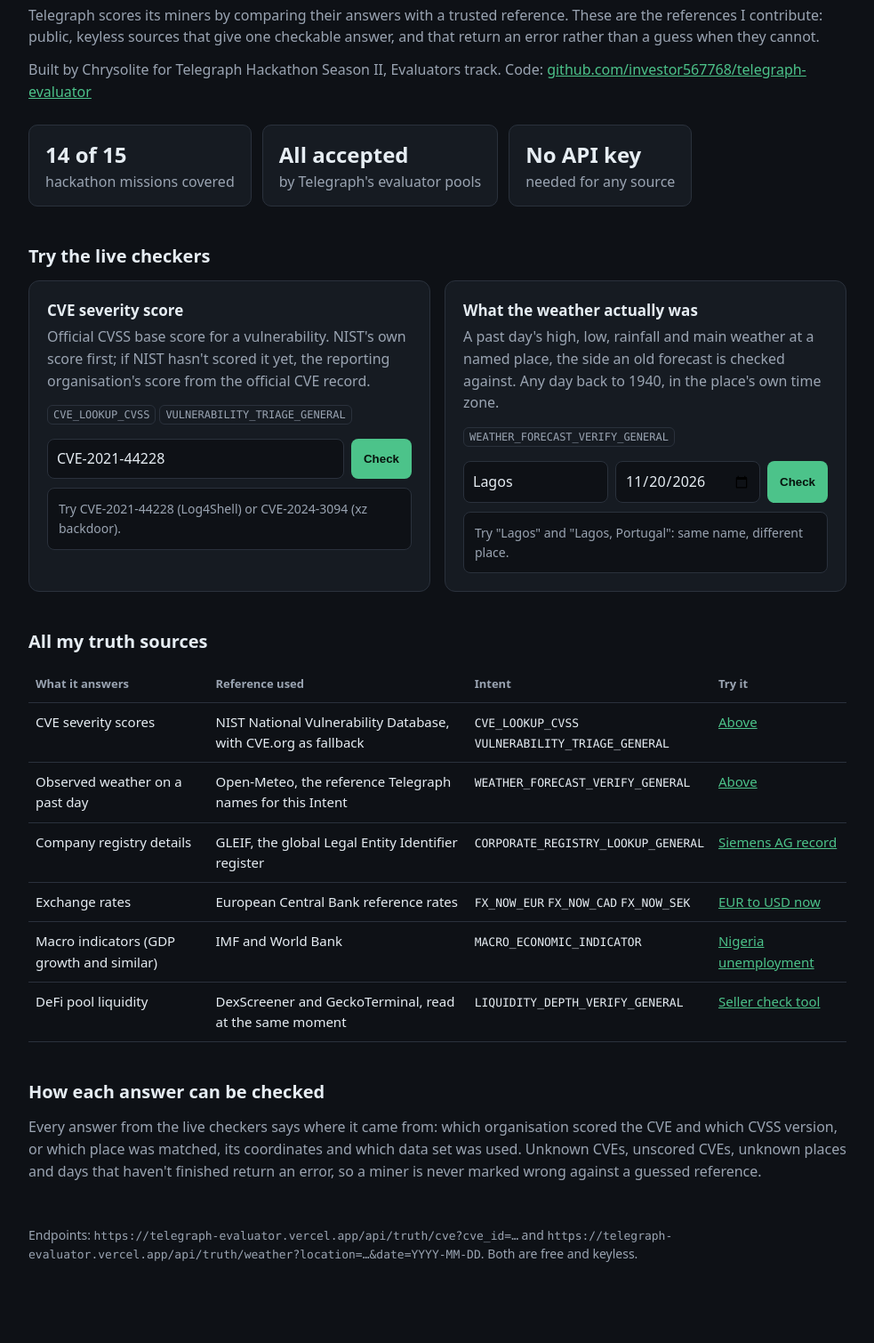
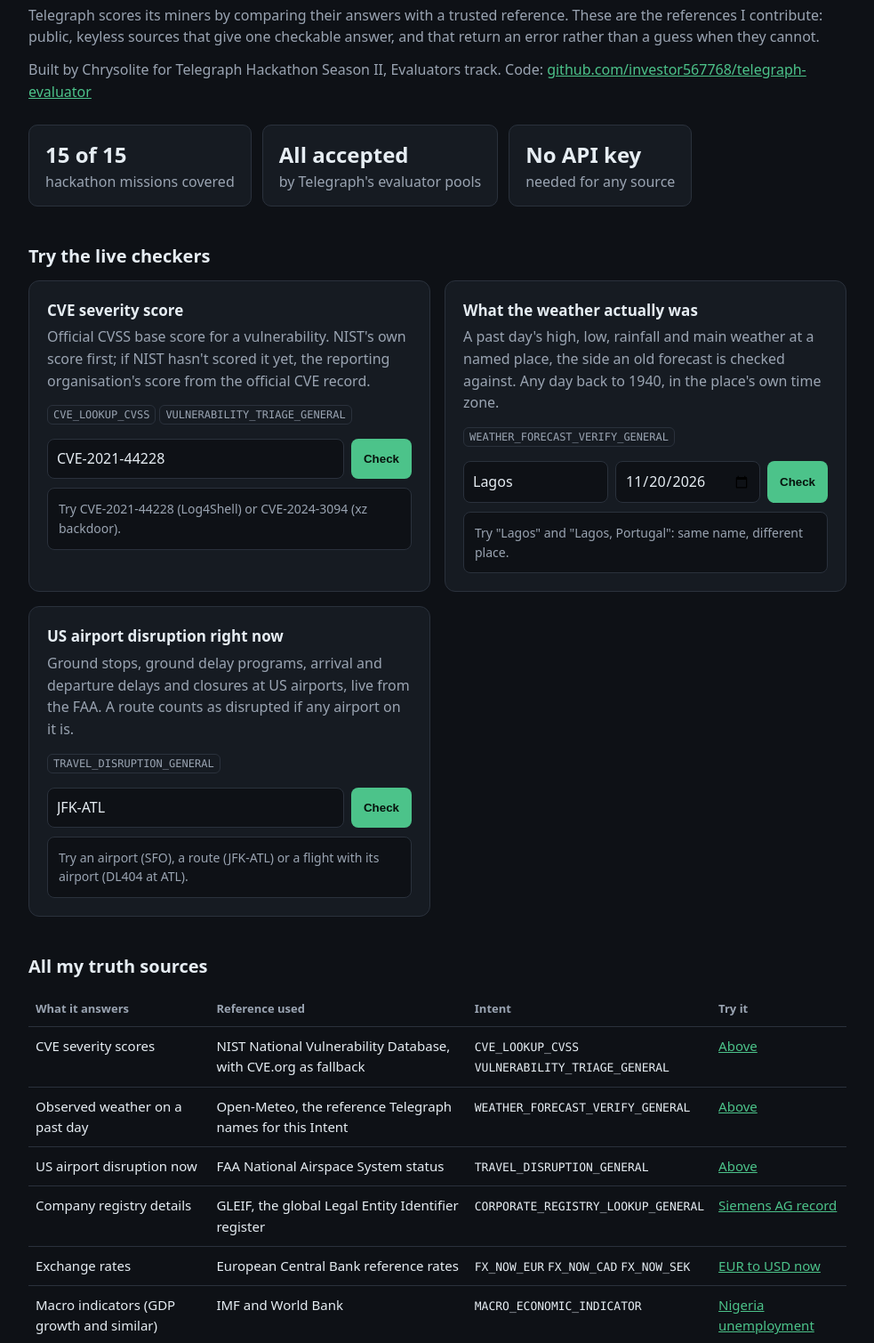
Before and after one commit to investor567768/telegraph-evaluator, a website: page index.html in a window 1280 px wide. Shown: the part 90-1599 px from the top of the page at 89% size, without its empty margins (148-1131 px from the left). Before the commit the page ends 1574 px from the top, so only its background shows below. Drawn offline with Linux system fonts and the light colour scheme.

Commit message:
Homepage: add travel disruption checker, 15 of 15 missions

```diff
--- a/index.html
+++ b/index.html
@@ -45,7 +45,7 @@
   <p class="muted">Built by Chrysolite for Telegraph Hackathon Season II, Evaluators track. Code: <a href="https://github.com/investor567768/telegraph-evaluator">github.com/investor567768/telegraph-evaluator</a></p>
 
   <div class="stats">
-    <div class="stat"><b>14 of 15</b><span class="muted">hackathon missions covered</span></div>
+    <div class="stat"><b>15 of 15</b><span class="muted">hackathon missions covered</span></div>
     <div class="stat"><b>All accepted</b><span class="muted">by Telegraph's evaluator pools</span></div>
     <div class="stat"><b>No API key</b><span class="muted">needed for any source</span></div>
   </div>
@@ -74,6 +74,17 @@
       </form>
       <div class="out" id="wx-out"><span class="muted">Try "Lagos" and "Lagos, Portugal": same name, different place.</span></div>
     </section>
+
+    <section class="card">
+      <h3>US airport disruption right now</h3>
+      <p class="muted">Ground stops, ground delay programs, arrival and departure delays and closures at US airports, live from the FAA. A route counts as disrupted if any airport on it is.</p>
+      <span class="tag">TRAVEL_DISRUPTION_GENERAL</span>
+      <form id="tr-form">
+        <input id="tr-q" value="JFK-ATL" aria-label="Airport, route or flight">
+        <button>Check</button>
+      </form>
+      <div class="out" id="tr-out"><span class="muted">Try an airport (SFO), a route (JFK-ATL) or a flight with its airport (DL404 at ATL).</span></div>
+    </section>
   </div>
 
   <h2>All my truth sources</h2>
@@ -82,6 +93,7 @@
     <tbody>
       <tr><td>CVE severity scores</td><td>NIST National Vulnerability Database, with CVE.org as fallback</td><td><code>CVE_LOOKUP_CVSS</code><br><code>VULNERABILITY_TRIAGE_GENERAL</code></td><td><a href="#cve-form">Above</a></td></tr>
       <tr><td>Observed weather on a past day</td><td>Open-Meteo, the reference Telegraph names for this Intent</td><td><code>WEATHER_FORECAST_VERIFY_GENERAL</code></td><td><a href="#wx-form">Above</a></td></tr>
+      <tr><td>US airport disruption now</td><td>FAA National Airspace System status</td><td><code>TRAVEL_DISRUPTION_GENERAL</code></td><td><a href="#tr-form">Above</a></td></tr>
       <tr><td>Company registry details</td><td>GLEIF, the global Legal Entity Identifier register</td><td><code>CORPORATE_REGISTRY_LOOKUP_GENERAL</code></td><td><a href="https://api.gleif.org/api/v1/lei-records/W38RGI023J3WT1HWRP32" target="_blank" rel="noopener">Siemens AG record</a></td></tr>
       <tr><td>Exchange rates</td><td>European Central Bank reference rates</td><td><code>FX_NOW_EUR</code> <code>FX_NOW_CAD</code> <code>FX_NOW_SEK</code></td><td><a href="https://api.frankfurter.dev/v1/latest?from=EUR&amp;to=USD" target="_blank" rel="noopener">EUR to USD now</a></td></tr>
       <tr><td>Macro indicators (GDP growth and similar)</td><td>IMF and World Bank</td><td><code>MACRO_ECONOMIC_INDICATOR</code></td><td><a href="https://api.worldbank.org/v2/country/NG/indicator/SL.UEM.TOTL.ZS?format=json&amp;mrv=3" target="_blank" rel="noopener">Nigeria unemployment</a></td></tr>
@@ -92,7 +104,7 @@
   <h2>How each answer can be checked</h2>
   <p class="muted">Every answer from the live checkers says where it came from: which organisation scored the CVE and which CVSS version, or which place was matched, its coordinates and which data set was used. Unknown CVEs, unscored CVEs, unknown places and days that haven't finished return an error, so a miner is never marked wrong against a guessed reference.</p>
 
-  <footer>Endpoints: <code>https://telegraph-evaluator.vercel.app/api/truth/cve?cve_id=…</code> and <code>https://telegraph-evaluator.vercel.app/api/truth/weather?location=…&amp;date=YYYY-MM-DD</code>. Both are free and keyless.</footer>
+  <footer>Endpoints: <code>https://telegraph-evaluator.vercel.app/api/truth/cve?cve_id=…</code>, <code>https://telegraph-evaluator.vercel.app/api/truth/weather?location=…&amp;date=YYYY-MM-DD</code> and <code>https://telegraph-evaluator.vercel.app/api/truth/travel?route_or_flight=…</code>. All are free and keyless.</footer>
 </main>
 <script>
   const API = 'https://telegraph-evaluator.vercel.app';
@@ -129,6 +141,13 @@
       j => `<div class="big">${esc(j.temp_max_c)}° / ${esc(j.temp_min_c)}°C · ${esc(j.precipitation_mm)} mm · ${esc(j.condition)}</div><div class="muted">${esc(j.location)} (${esc(j.latitude)}, ${esc(j.longitude)}) · ${esc(j.date)} · ${esc(j.data_source)}</div>`,
       e.submitter || e.target.querySelector('button'));
   });
+  document.getElementById('tr-form').addEventListener('submit', e => {
+    e.preventDefault();
+    const q = document.getElementById('tr-q').value.trim();
+    run(API + '/api/truth/travel?route_or_flight=' + encodeURIComponent(q), document.getElementById('tr-out'),
+      j => `<div class="big">${j.disrupted ? 'Disrupted' : 'No disruption'}${j.delay_minutes ? ' · up to ' + esc(j.delay_minutes) + ' min' : ''}</div><div class="muted">${esc(j.status)} · FAA updated ${esc(j.faa_updated)}</div>`,
+      e.submitter || e.target.querySelector('button'));
+  });
 </script>
 </body>
 </html>
```
